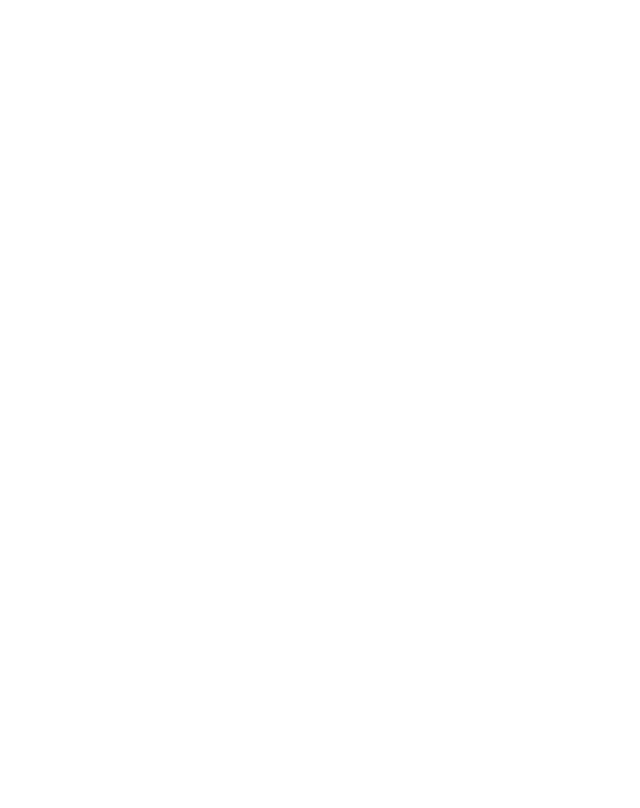
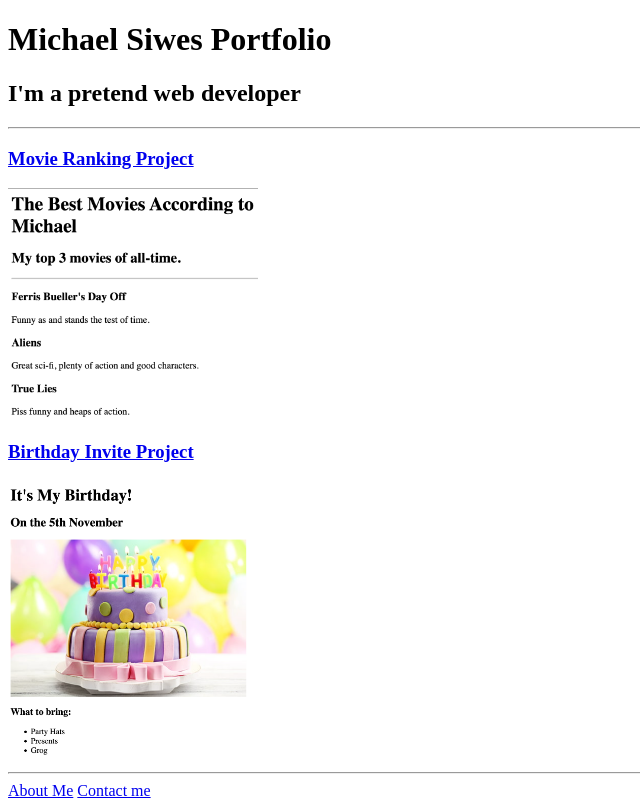
Before and after one commit to msiwes/html-portfolio, a plain HTML site: page index.html in a window 1280 px wide. Shown: the whole page, without its empty margins (0-640 px from the left). Drawn offline with Linux system fonts and the light colour scheme.

Commit message:
Update index.html

```diff
--- a/index.html
+++ b/index.html
@@ -1,15 +1,32 @@
-<!-- TODO 1: Create the HTML Boilerplate -->
+<!DOCTYPE html>
+<html lang="en">
+<head>
+    <meta charset="UTF-8">
+    <meta name="viewport" content="width=device-width, initial-scale=1.0">
+    <title>Michael Siwes</title>
+</head>
+<body>
 
-<!-- TODO 2: Add Your previous projects' HTML into the public folder -->
+        <h1>Michael Siwes Portfolio</h1>
+        <h2>I'm a pretend web developer</h2>
+        <hr />
+    <div>
+        <h3>
+            <a href="./public/movie-ranking.html">Movie Ranking Project</a>
+        </h3>
+        <img src="./assets/images/movie-ranking.png" width="250" />
+    </div>
 
-<!-- TODO 3: Take screenshots of your project previews and add the images to the images folder -->
+    <div>
+        <h3>
+            <a href="./public/birthday-invite.html">Birthday Invite Project</a>
+        </h3>
+        <img src="./assets/images/birthday-invite.png" width="250" />
+    </div>
 
-<!-- TODO 4: Add titles/subtitles etc. -->
+    <hr />
+    <a href="./public/about.html">About Me</a>
+    <a href="./public/contact.html">Contact me</a>
 
-<!-- TODO 5: Add a link to the project pages -->
-
-<!-- TODO 6: Add images to show the project previews
-HINT for TODO 6: You can use the height attribute set to 200 to make the image smaller:
-https://developer.mozilla.org/en-US/docs/Web/HTML/Element/img#attr-height -->
-
-<!-- TODO 7: Add the Contact Me and About Me page links -->
+</body>
+</html>
```
